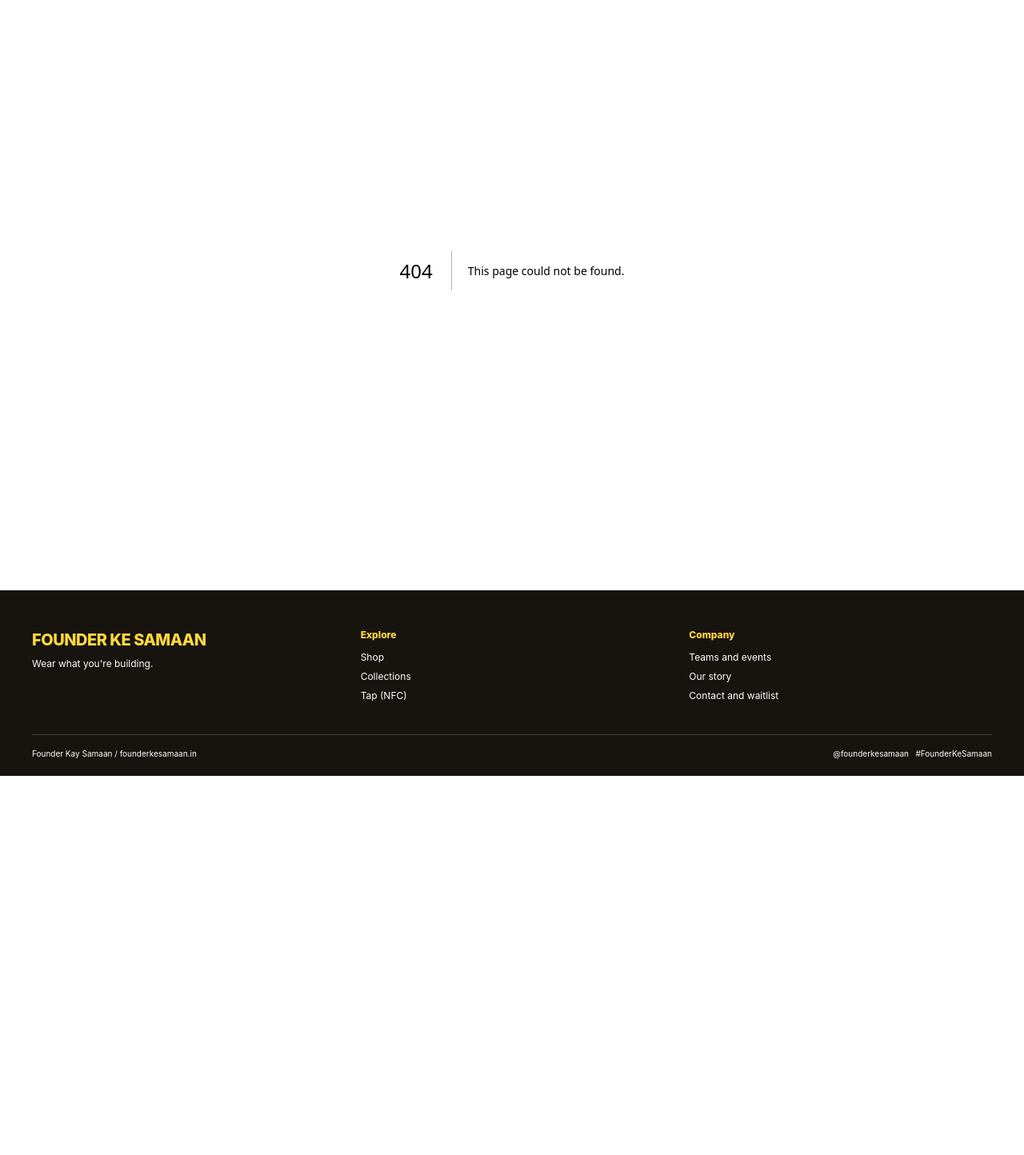
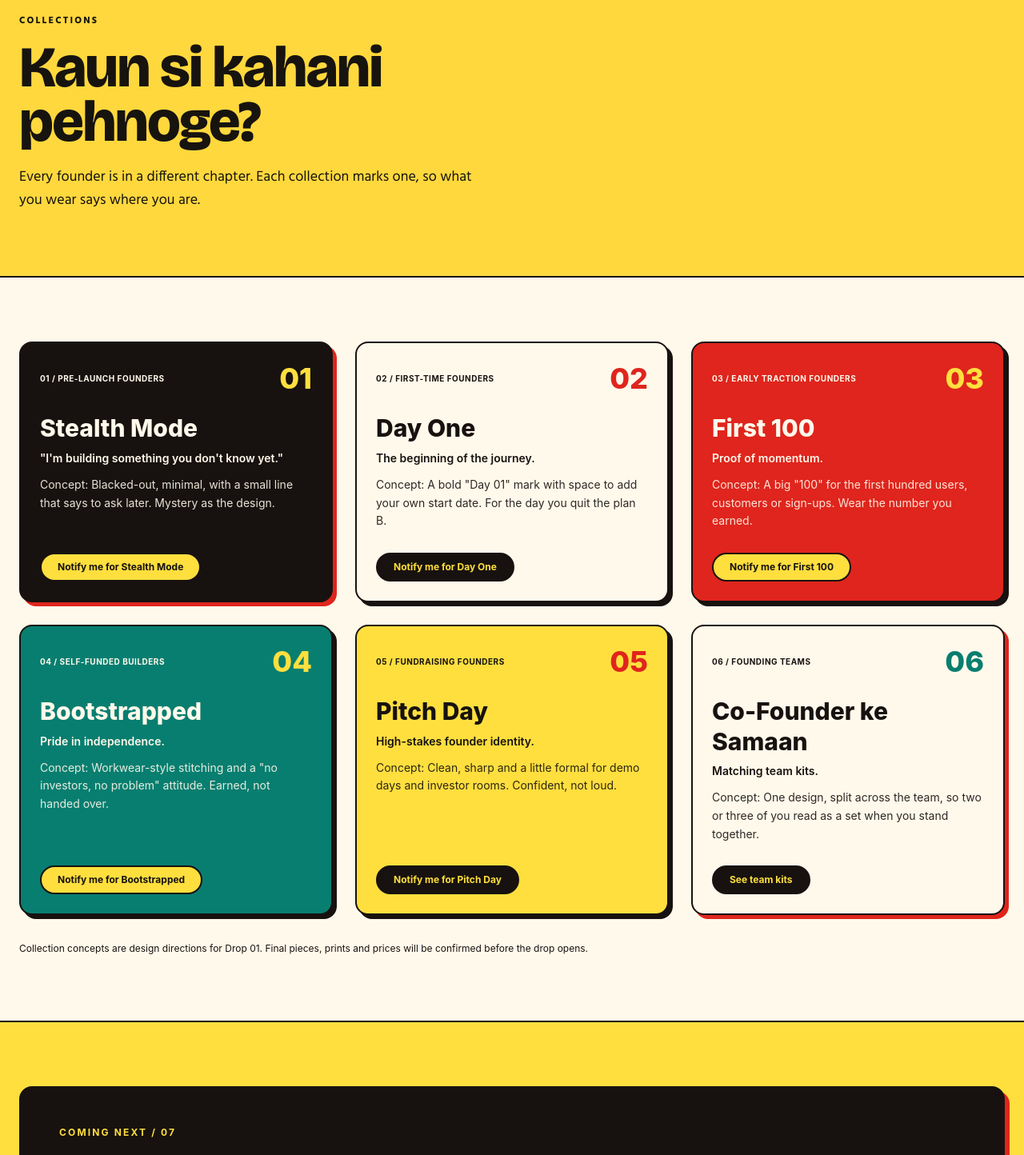
Before and after one commit to arjunrathod91/founder-ke-samaan, a Next.js app in the folder frontend/: page /collections in a window 1280 px wide. Before the commit this address had no page. Shown: the part 141-1585 px from the top of the page at 80% size. Before the commit the page ends 1111 px from the top, so only its background shows below. Built offline with nearby package versions, Linux system fonts and the light colour scheme.

Commit message:
feat: add collection page.tsx

```diff
--- /dev/null
+++ b/frontend/src/app/collections/page.tsx
@@ -0,0 +1,14 @@
+
+import CollectionsHero from "@/components/collections/CollectionHero";
+import CollectionsGrid from "@/components/collections/CollectionGrid";
+import ComingNext from "@/components/collections/ComingNext";
+
+export default function CollectionsPage() {
+  return (
+    <main>
+      <CollectionsHero />
+      <CollectionsGrid />
+      <ComingNext />
+    </main>
+  );
+}
```
